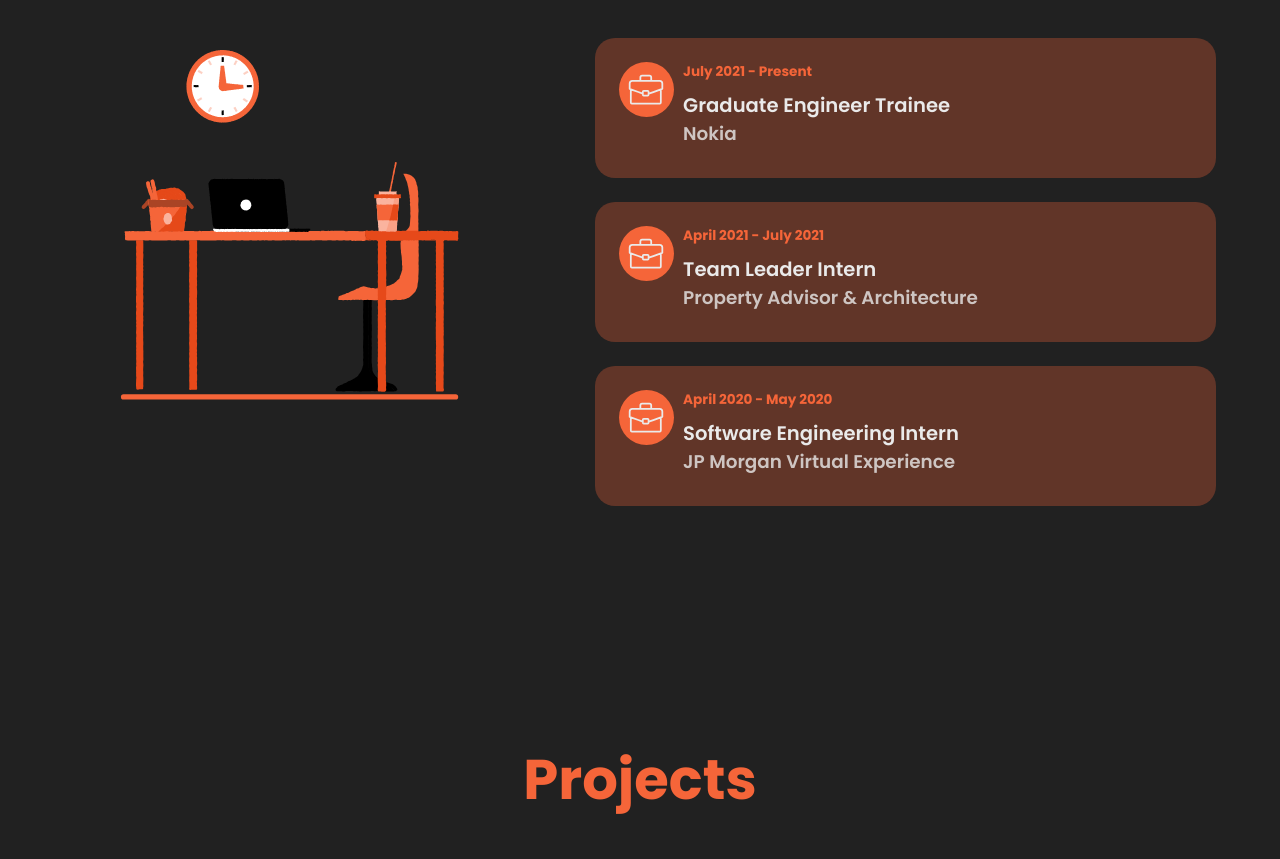
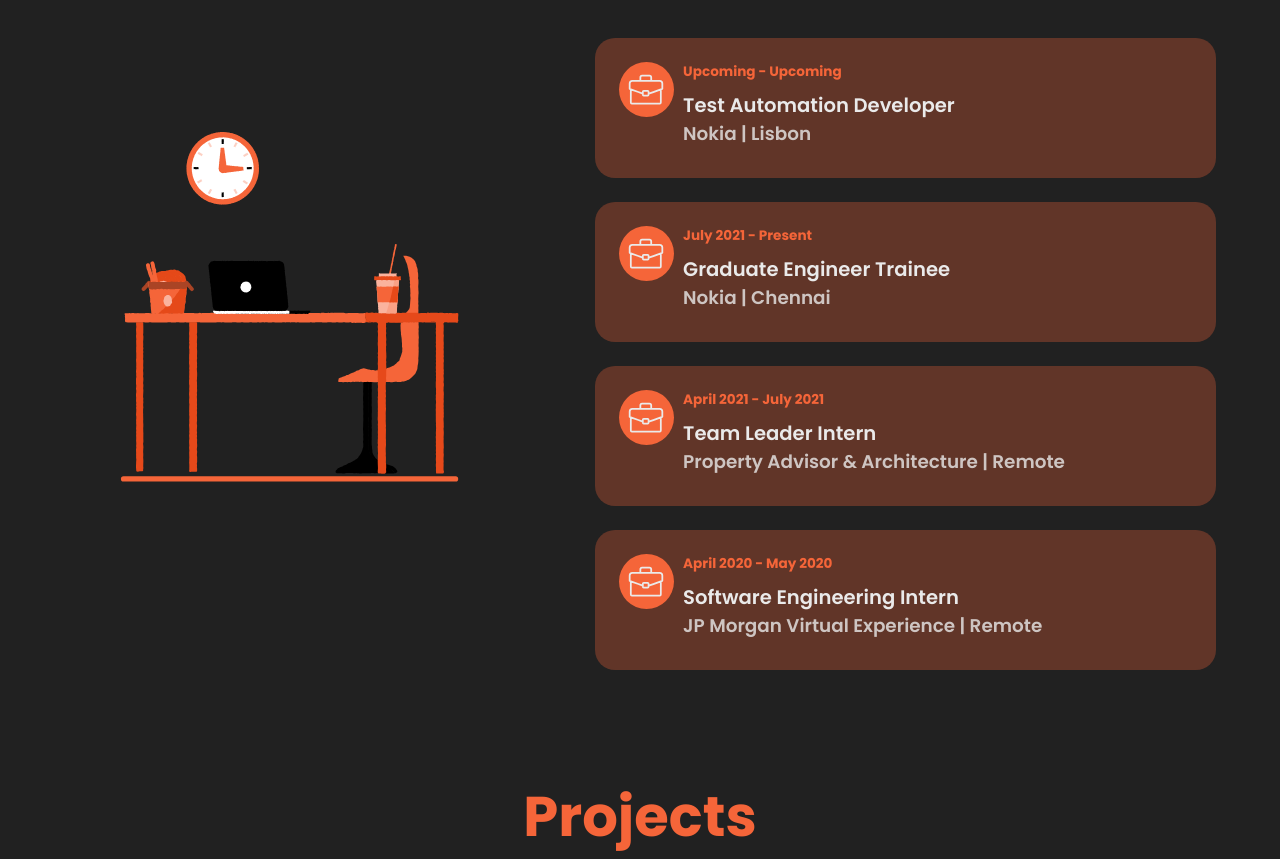
Before and after one commit to Amangondaliya555/Amangondaliya555.github.io, a React (Create React App) app: page / in a window 1280 px wide. Shown: the part 2511-3370 px from the top of the page. Built offline with nearby package versions, Linux system fonts and the light colour scheme; a web font is replaced by a local one.

Commit message:
Update experienceData.js

```diff
--- a/src/data/experienceData.js
+++ b/src/data/experienceData.js
@@ -1,21 +1,28 @@
 export const experienceData = [
     {
         id: 1,
-        company: 'Nokia',
+        company: 'Nokia | Lisbon',
+        jobtitle: 'Test Automation Developer',
+        startYear: 'Upcoming ',
+        endYear: ' Upcoming'
+    },
+    {
+        id: 2,
+        company: 'Nokia | Chennai',
         jobtitle: 'Graduate Engineer Trainee',
         startYear: 'July 2021 ',
         endYear: ' Present'
     },
     {
-        id: 2,
-        company: 'Property Advisor & Architecture',
+        id: 3,
+        company: 'Property Advisor & Architecture | Remote',
         jobtitle: 'Team Leader Intern',
         startYear: 'April 2021 ',
         endYear: ' July 2021'
     },
     {
-        id: 3,
-        company: 'JP Morgan Virtual Experience',
+        id: 4,
+        company: 'JP Morgan Virtual Experience | Remote',
         jobtitle: 'Software Engineering Intern',
         startYear: 'April 2020 ',
         endYear: ' May 2020'
```
